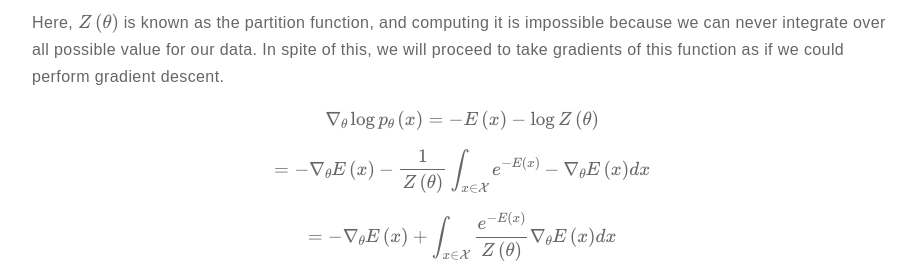
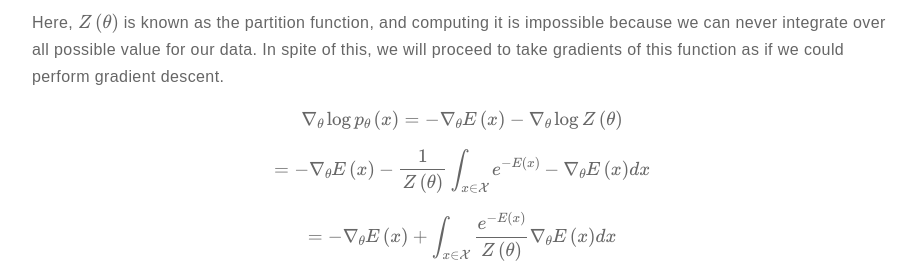
Before and after one commit to m-wiesner/m-wiesner.github.io, a Jekyll site: the page built from _posts/2020-02-05-Energy-Based-Models.markdown, in a window 1280 px wide and 900 px high, scrolled down 620 px. Shown: the part 150-428 px from the top of the window, without its empty margins (178-1096 px from the left). Built offline with Jekyll 4.4.1, drawn with Linux system fonts in a browser that asks for light colours; formulas are drawn with MathJax 3.

Commit message:
Update 2020-02-05-Energy-Based-Models.markdown

```diff
--- a/_posts/2020-02-05-Energy-Based-Models.markdown
+++ b/_posts/2020-02-05-Energy-Based-Models.markdown
@@ -36,7 +36,7 @@ p_{\theta}\left(x\right) &= \frac{e^{-E\left(x\right)}}{\int_{x \in \mathcal{X}}
 Here, $$Z\left(\theta\right)$$ is known as the partition function, and computing it is impossible because we can never integrate over all possible value
 for our data. In spite of this, we will proceed to take gradients of this function as if we could perform gradient descent.
 
-$$\nabla_{\theta} \log{p_{\theta}\left(x\right)} = -E\left(x\right) - \log{Z\left(\theta\right)} $$
+$$\nabla_{\theta} \log{p_{\theta}\left(x\right)} = -\nabla_{\theta} E\left(x\right) - \nabla_{\theta} \log{Z\left(\theta\right)} $$
 
 $$= -\nabla_{\theta} E\left(x\right) - \frac{1}{Z\left(\theta\right)} \int_{x \in \mathcal{X}} e^{-E\left(x\right)} - \nabla_{\theta}E\left(x\right) dx$$
 
```
